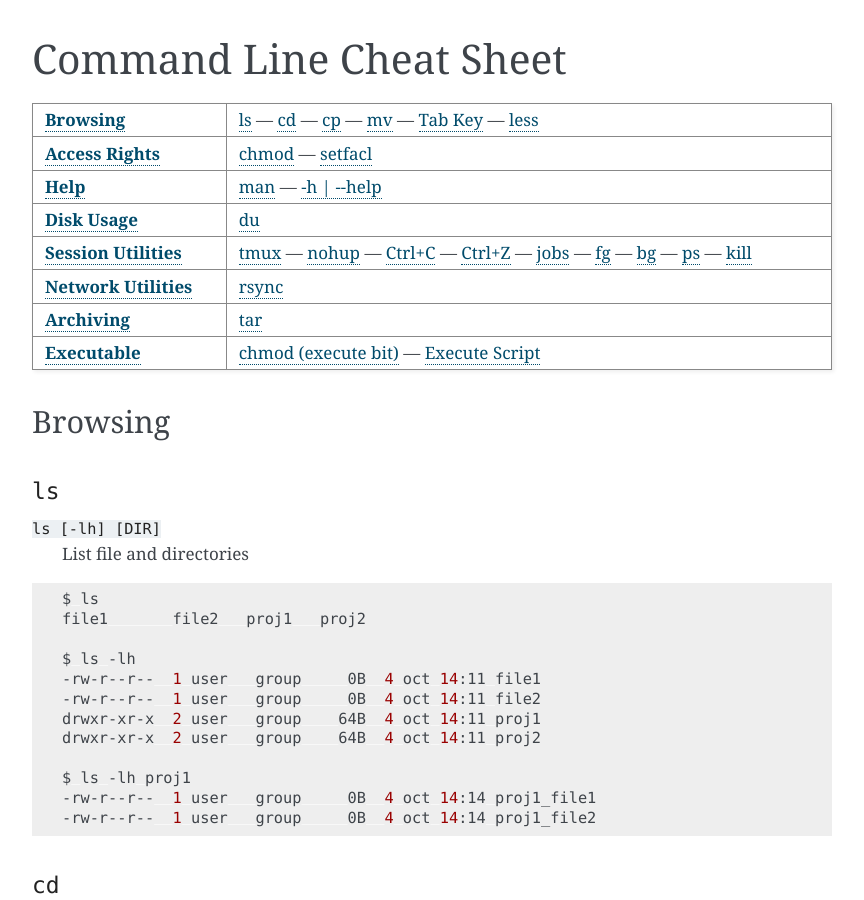
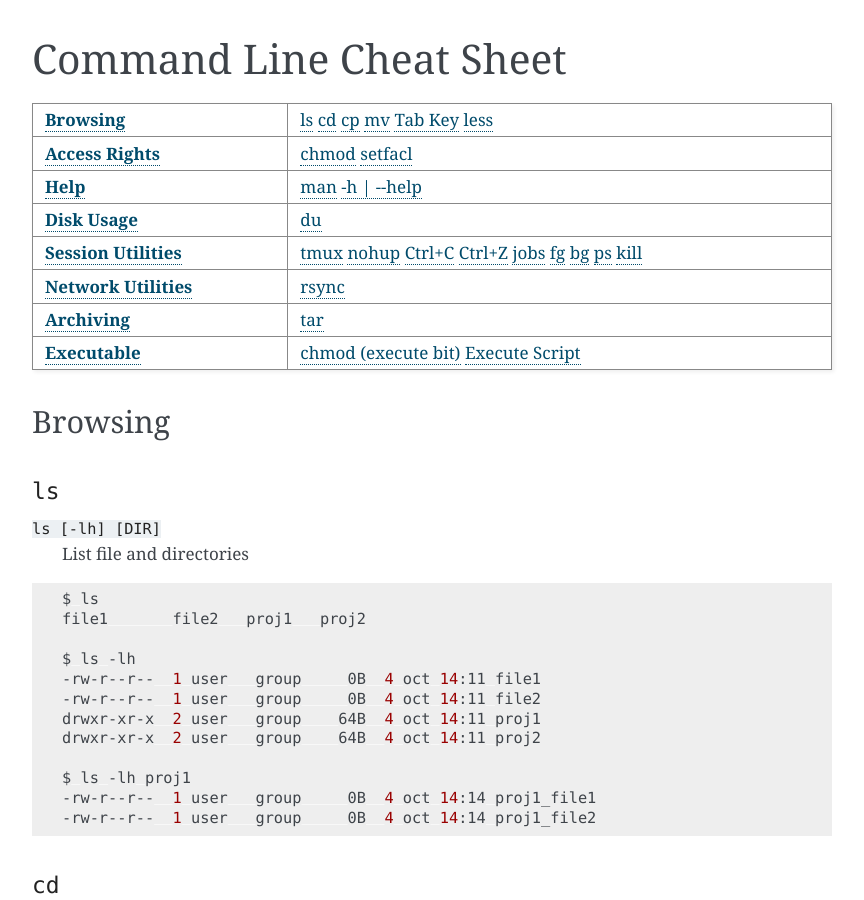
Before and after one commit to satyaog/cli-cheatsheet, a Sphinx documentation site: the page built from docs/source/index.rst, in a window 1280 px wide and 900 px high. Shown: the whole window, without its empty margins (168-1032 px from the left). Built offline with Sphinx 7.4.7, drawn with Linux system fonts in a browser that asks for light colours.

```diff
--- a/docs/source/index.rst
+++ b/docs/source/index.rst
@@ -15,36 +15,36 @@ Command Line Cheat Sheet
    :width: 100%
 
    * - `Browsing`_
-     - `ls`_ ---
-       `cd`_ ---
-       `cp`_ ---
-       `mv`_ ---
-       `Tab Key`_ ---
+     - `ls`_ \
+       `cd`_ \
+       `cp`_ \
+       `mv`_ \
+       `Tab Key`_ \
        `less`_
    * - `Access Rights`_
-     - `chmod`_ ---
+     - `chmod`_ \
        `setfacl`_
    * - `Help`_
-     - `man`_ ---
+     - `man`_ \
        `-h | \--help`_
    * - `Disk Usage`_
      - `du`_
    * - `Session Utilities`_
-     - `tmux`_ ---
-       `nohup`_ ---
-       `Ctrl+C`_ ---
-       `Ctrl+Z`_ ---
-       `jobs`_ ---
-       `fg`_ ---
-       `bg`_ ---
-       `ps`_ ---
+     - `tmux`_ \
+       `nohup`_ \
+       `Ctrl+C`_ \
+       `Ctrl+Z`_ \
+       `jobs`_ \
+       `fg`_ \
+       `bg`_ \
+       `ps`_ \
        `kill`_
    * - `Network Utilities`_
      - `rsync`_
    * - `Archiving`_
      - `tar`_
    * - `Executable`_
-     - `chmod (execute bit)`_ ---
+     - `chmod (execute bit)`_ \
        `Execute Script`_
 
 ********
```
Also changed, not shown: other parts of docs/source/index.rst (+2 -2 lines).
